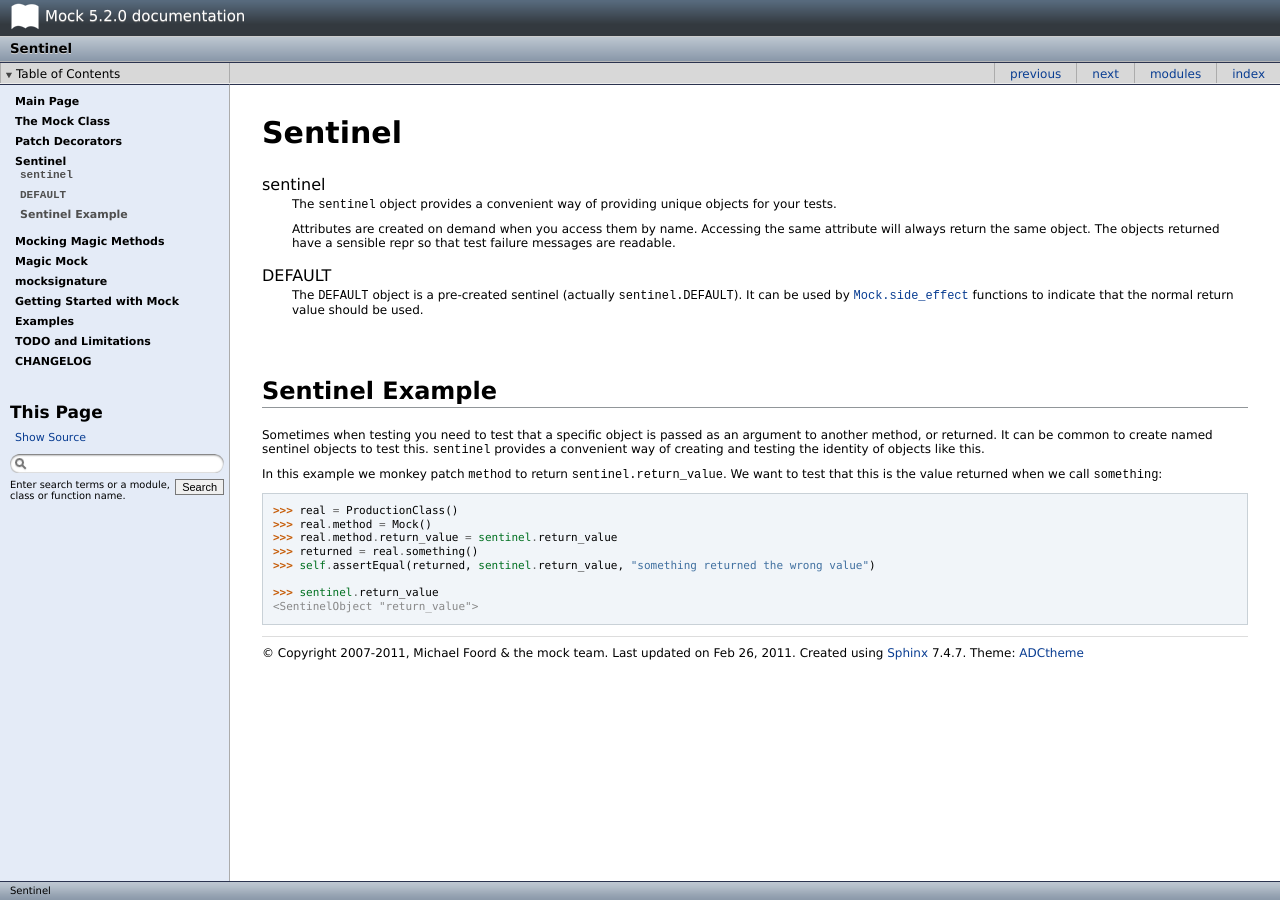
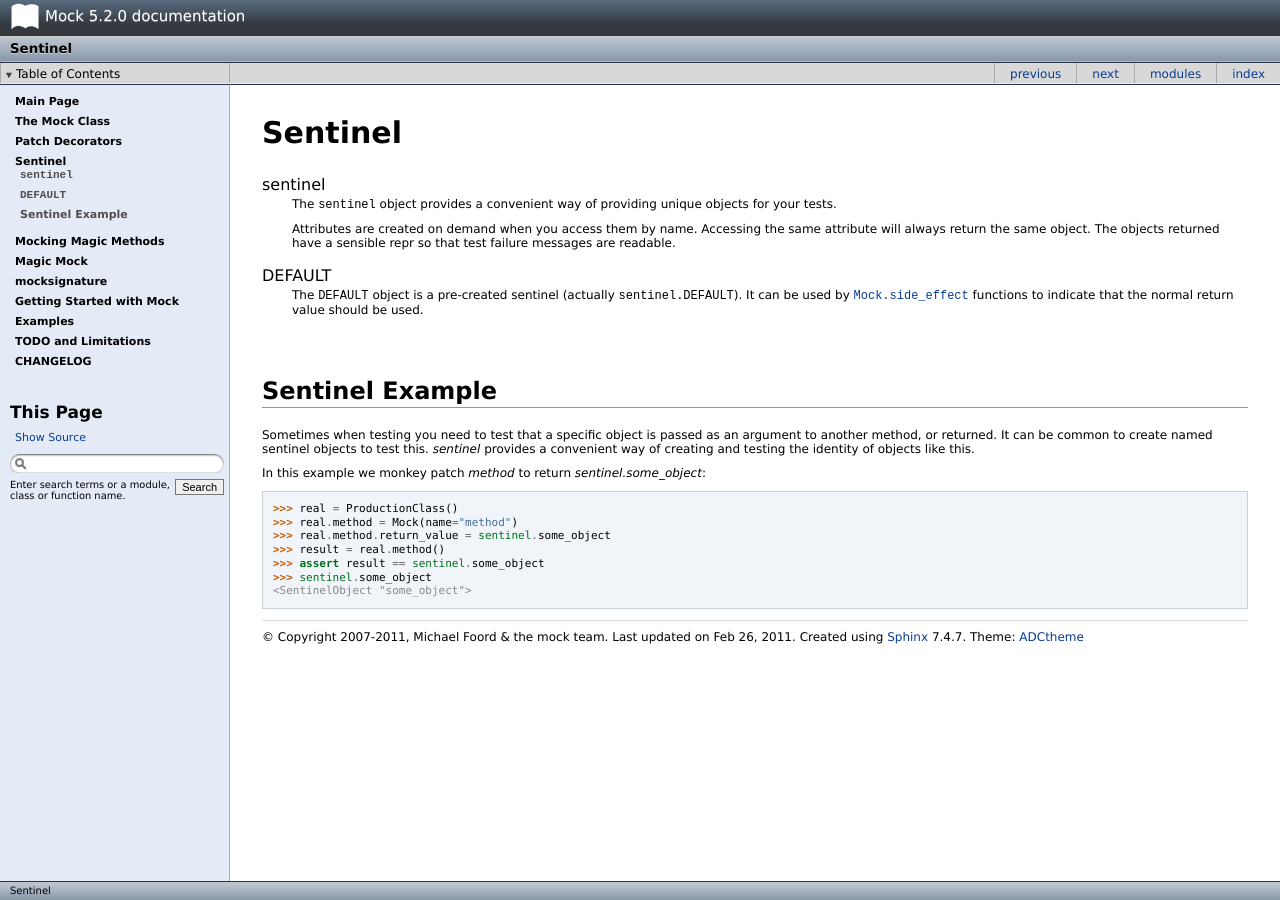
Before and after one commit to graingert/mock-git, a Sphinx documentation site: the page built from docs/sentinel.txt, in a window 1280 px wide. Built offline with Sphinx 7.4.7, drawn with Linux system fonts in a browser that asks for light colours.

Commit message:
Doc updates

```diff
--- a/docs/sentinel.txt
+++ b/docs/sentinel.txt
@@ -45,20 +45,18 @@ Sentinel Example
 
 Sometimes when testing you need to test that a specific object is passed as an
 argument to another method, or returned. It can be common to create named
-sentinel objects to test this. ``sentinel`` provides a convenient way of
+sentinel objects to test this. `sentinel` provides a convenient way of
 creating and testing the identity of objects like this.
 
-In this example we monkey patch ``method`` to return
-``sentinel.return_value``. We want to test that this is the value returned
-when we call ``something``:
+In this example we monkey patch `method` to return
+`sentinel.some_object`:
 
 .. doctest::
 
     >>> real = ProductionClass()
-    >>> real.method = Mock()
-    >>> real.method.return_value = sentinel.return_value
-    >>> returned = real.something()
-    >>> self.assertEqual(returned, sentinel.return_value, "something returned the wrong value")
-
-    >>> sentinel.return_value
-    <SentinelObject "return_value">
+    >>> real.method = Mock(name="method")
+    >>> real.method.return_value = sentinel.some_object
+    >>> result = real.method()
+    >>> assert result == sentinel.some_object
+    >>> sentinel.some_object
+    <SentinelObject "some_object">
```
Also changed, not shown: docs/patch.txt (+5 -3 lines).
